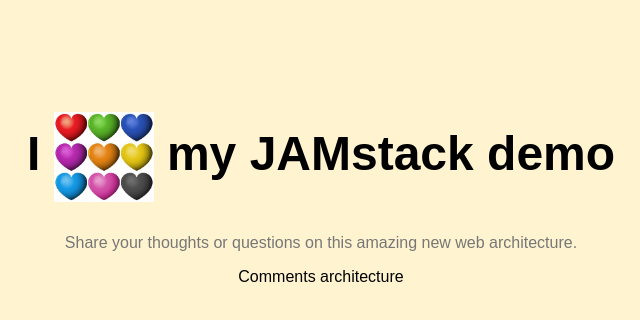
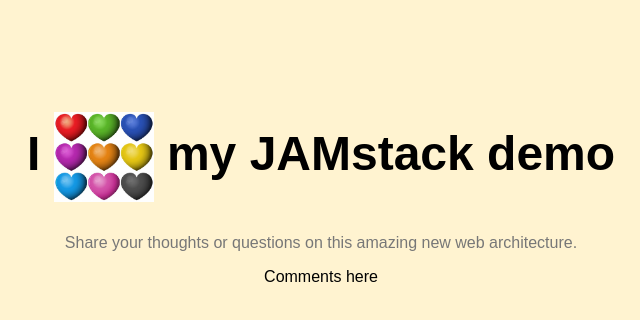
Before and after one commit to dandick/simplejam, a plain HTML site: page index.html in a window 1280 px wide. Shown: the full height of the page, 319-959 px from the left. Drawn offline with Linux system fonts and the light colour scheme.

Commit message:
Adds comments placeholder

```diff
--- a/index.html
+++ b/index.html
@@ -9,6 +9,6 @@
 
     <h1>I <img src="heart.jpeg"> my JAMstack demo</h1>
     <p>Share your thoughts or questions on this amazing new web architecture.</p>
-    Comments architecture
+    Comments here
   </body>
 </html>
```
